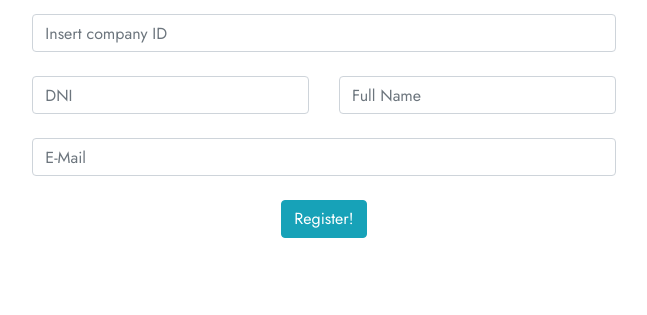
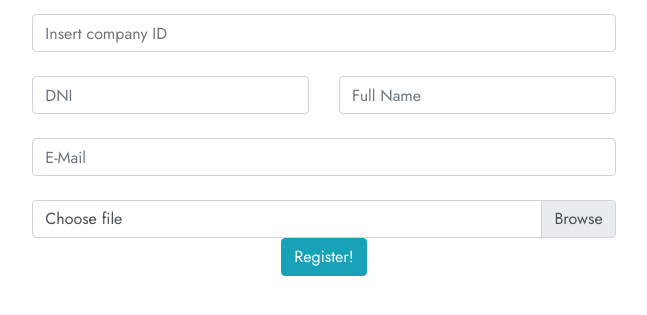
Before and after one commit to fabroo/leo-mattioli, a Flask app: page /register in a window 1280 px wide. Shown: the part 150-465 px from the top of the page, without its empty margins (316-963 px from the left). Run offline with Flask 2, Linux system fonts and the light colour scheme; data comes from the database, SQL or seed files in the repository; both versions use the stored data as it was after the commit; parts of the project's set-up code (start-up, migrations or seed data) failed here and were passed over; some libraries are stand-ins or nearby versions.

Commit message:
no me ocmplijo

```diff
--- a/newUser.py
+++ b/newUser.py
@@ -5,7 +5,7 @@ from random import randint
 import smtplib
 from email.mime.text import MIMEText
 
-def agregarUsuario(dni, name, mail, companyId):
+def agregarUsuario(dni, name, mail, companyId, pfpath):
     def randomPass(n):
         a = ''
         for i in range(n):
@@ -47,7 +47,7 @@ def agregarUsuario(dni, name, mail, companyId):
 
             contra = randomPass(7)
 
-            c.execute(f''' UPDATE residents SET name = '{name}', password = {contra}, email = '{mail}', createdAccount = 1  WHERE dni = {int(dni)} ''')
+            c.execute(f''' UPDATE residents SET name = '{name}', password = {contra}, email = '{mail}', createdAccount = 1, imagen = '{pfpath}'  WHERE dni = {int(dni)} ''')
             print('Bienvenido ' + name + ', con DNI: '+ dni +', y E-Mail: '+ mail + '. Se te asignó la contraseña: ' + str(contra))
             conn.commit()
 
--- /dev/null
+++ b/pass.txt
@@ -0,0 +1,2 @@
+Bruno Tievoli
+737026
--- a/src/app.py
+++ b/src/app.py
@@ -27,6 +27,9 @@ import ssl
 app = Flask(__name__)
 app.secret_key = b'_5#y2L"F4Q8z\n\xec]/'
 APP_ROOT = os.path.dirname(os.path.abspath(__file__))
+print(APP_ROOT)
+
+
 
 class User:
     def __init__(self, id, fullName, contra, mail):
@@ -154,12 +157,26 @@ def register():
 
 
     try:
+        targetReg = (f'{APP_ROOT}\\static\\assets\\pfp')
+        print(targetReg)
         idCompany = request.form.get('companyid',False)
         dni = request.form.get('dni',False)
         email = request.form.get('mail',False)
         fullname = request.form.get('fullname',False)
-        if newUser.agregarUsuario(dni, fullname, email, idCompany):
+        pfpPath = f'static/assets/pfp/{dni}.jpg'
+        pfp = request.files.get('file')
+        filename = pfp.filename
+        print(filename)
+        filenameNew = f'{dni}.jpg'
+        ext = os.path.splitext(filename)[1]
+        if (ext == ".jpg"):
+            print("File supported moving on...")
+        else:
+            render_template("error.html", message="Files uploaded are not supported...")
+        destination = "/".join([targetReg, filenameNew])
+        if newUser.agregarUsuario(dni, fullname, email, idCompany,pfpPath):
             flash("Cuenta creada con exito. Inicia Sesion arriba a la derecha. Bienvenido!")
+        pfp.save(destination)
         # else:
         #     flash("P  E  B  E  T  E")
     except Exception as err:
--- a/src/templates/register.html
+++ b/src/templates/register.html
@@ -117,6 +117,12 @@
                                  <input required placeholder="E-Mail" type="text" name="mail" class="form-control"
                                     aria-label="Sizing example input" aria-describedby="inputGroup-sizing-lg">
                                  <br>
+                                 <div class="custom-file">
+                                    <input class="custom-file-input" id="inputGroupFile02"type="file" name="file" accept="image/*" multiple class="form-control" aria-label="Sizing example input" aria-describedby="inputGroup-sizing-lg" >
+                                    <br>
+                                  <label class="custom-file-label" for="inputGroupFile04">Choose file</label>
+                                </div>
+                                 <br>
                                  <div class="container">
                                     <div class="row">
                                        <div class="col"></div>
```
Also changed, not shown: testdb.db.
